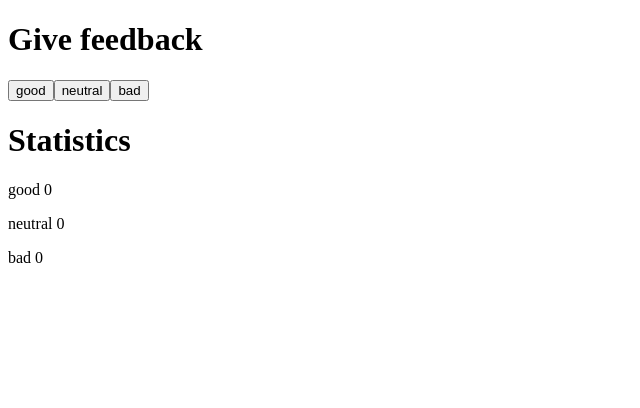
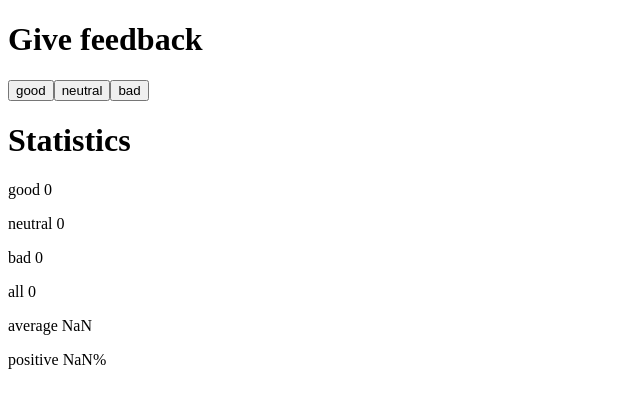
Before and after one commit to AustinWang0120/fso_unicafe, a React (Create React App) app: page / in a window 1280 px wide. Shown: the top 408 px of the page, without its empty margins (0-640 px from the left). Built offline with nearby package versions, Linux system fonts and the light colour scheme.

Commit message:
Finish exercise 1.7

```diff
--- a/src/App.js
+++ b/src/App.js
@@ -27,6 +27,9 @@ const App = () => {
       <p>good {good}</p>
       <p>neutral {neutral}</p>
       <p>bad {bad}</p>
+      <p>all {good + neutral + bad}</p>
+      <p>average {(good - bad) / (good + neutral + bad)}</p>
+      <p>positive {(good / (good + neutral + bad)) * 100}%</p>
     </div>
   )
 }
```
